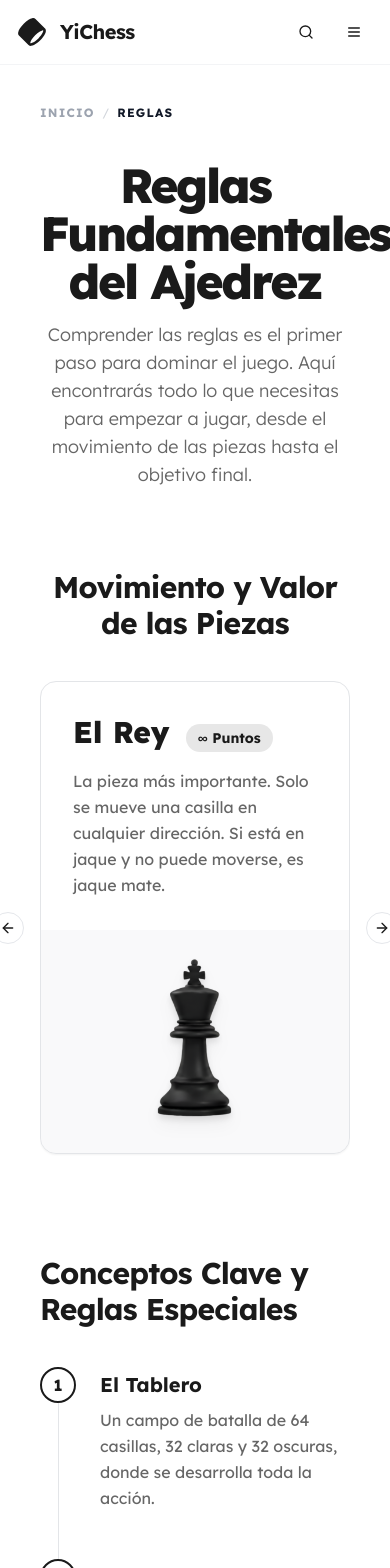
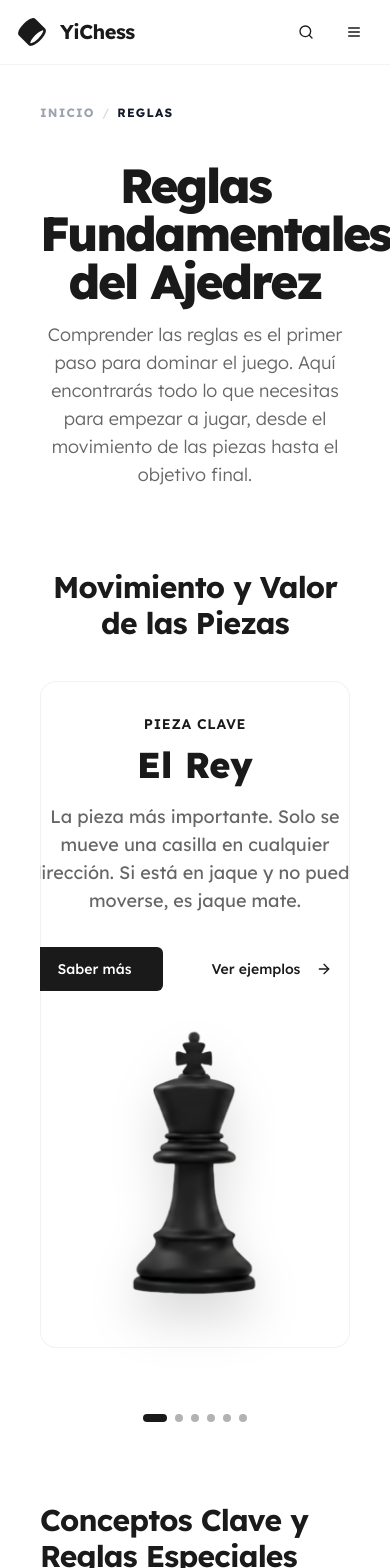
Before and after one commit to yisus17-stack/YiChess, a Next.js app: page /reglas in a window 390 px wide. Shown: the top 1568 px of the page. Built offline with nearby package versions, Linux system fonts and the light colour scheme.

Commit message:
asi el de reglas:

```diff
--- a/src/app/reglas/page.tsx
+++ b/src/app/reglas/page.tsx
@@ -1,3 +1,5 @@
+'use client';
+
 import type { Metadata } from 'next';
 import Image from 'next/image';
 import { AppBreadcrumb } from '@/components/layout/breadcrumb';
@@ -5,9 +7,11 @@ import {
     Carousel,
     CarouselContent,
     CarouselItem,
-    CarouselNext,
-    CarouselPrevious,
+    type CarouselApi,
   } from "@/components/ui/carousel";
+import { Button } from '@/components/ui/button';
+import { ArrowRight } from 'lucide-react';
+import React from 'react';
 
 export const metadata: Metadata = {
   title: 'Reglas del Ajedrez',
@@ -78,22 +82,30 @@ const RuleStep = ({ title, description, index, isLast }: { title: string, descri
 );
 
 const PieceInfoCard = ({ name, description, value, imageUrl }: { name: string; description: string; value: string | number; imageUrl: string; }) => (
-    <div className="bg-card border border-border rounded-2xl overflow-hidden shadow-sm hover:shadow-lg transition-shadow duration-300">
-        <div className="flex flex-col md:flex-row">
-            <div className="flex-1 p-8">
-                <div className="flex items-baseline gap-4 mb-4">
-                    <h3 className="text-3xl font-extrabold text-foreground">{name}</h3>
-                    <span className="bg-primary/10 text-primary font-bold text-sm px-3 py-1 rounded-full">{value} Puntos</span>
+    <div className="bg-card border border-border/50 rounded-2xl">
+      <div className="flex flex-col lg:flex-row items-center gap-8 p-8 md:p-12">
+        <div className="flex-1 text-center lg:text-left">
+          <p className="font-semibold text-primary mb-2 uppercase tracking-wider text-sm">
+            {value === '∞' ? 'Pieza Clave' : `Valor: ${value} puntos`}
+          </p>
+          <h3 className="text-4xl md:text-5xl font-extrabold text-foreground mb-4 leading-tight">
+            {name}
+          </h3>
+          <p className="text-muted-foreground text-lg mb-8 max-w-lg">{description}</p>
+          <div className="flex gap-4 justify-center lg:justify-start">
+            <Button size="lg">Saber más</Button>
+            <Button size="lg" variant="ghost">
+              Ver ejemplos <ArrowRight className="ml-2 size-4" />
+            </Button>
           </div>
-                <p className="text-muted-foreground leading-relaxed">{description}</p>
         </div>
-            <div className="bg-muted/50 md:w-1/3 flex items-center justify-center p-6 md:p-8">
+        <div className="flex-1 flex items-center justify-center lg:w-1/3">
           <Image
               src={imageUrl}
               alt={`Pieza de ajedrez: ${name}`}
-                    width={120}
-                    height={120}
-                    className="object-contain drop-shadow-lg"
+              width={200}
+              height={200}
+              className="object-contain drop-shadow-2xl"
           />
         </div>
       </div>
@@ -102,10 +114,27 @@ const PieceInfoCard = ({ name, description, value, imageUrl }: { name: string; d
 
 
 export default function RulesPage() {
+  const [api, setApi] = React.useState<CarouselApi>()
+  const [current, setCurrent] = React.useState(0)
+  const [count, setCount] = React.useState(0)
+
+  React.useEffect(() => {
+    if (!api) {
+      return
+    }
+
+    setCount(api.scrollSnapList().length)
+    setCurrent(api.selectedScrollSnap() + 1)
+
+    api.on("select", () => {
+      setCurrent(api.selectedScrollSnap() + 1)
+    })
+  }, [api])
+
   return (
     <div className="max-w-[1200px] w-full px-10">
         <AppBreadcrumb />
-        <div className='max-w-3xl mx-auto'>
+        <div className='max-w-4xl mx-auto'>
             <header className="text-center mb-20">
                 <h1 className="text-5xl font-extrabold text-foreground tracking-tighter mb-4">Reglas Fundamentales del Ajedrez</h1>
                 <p className="text-lg font-light text-muted-foreground max-w-3xl mx-auto">
@@ -116,7 +145,7 @@ export default function RulesPage() {
             <div className="space-y-20">
                 <section>
                     <h2 className="text-3xl font-bold tracking-tight text-foreground mb-10 text-center">Movimiento y Valor de las Piezas</h2>
-                    <Carousel className="w-full" opts={{ loop: true }}>
+                    <Carousel className="w-full" setApi={setApi} opts={{ loop: true }}>
                         <CarouselContent>
                             {pieces.map((piece) => (
                                 <CarouselItem key={piece.name}>
@@ -124,9 +153,17 @@ export default function RulesPage() {
                                 </CarouselItem>
                             ))}
                         </CarouselContent>
-                        <CarouselPrevious />
-                        <CarouselNext />
                     </Carousel>
+                    <div className="flex justify-center gap-2 mt-8">
+                        {Array.from({ length: count }).map((_, index) => (
+                          <button
+                            key={index}
+                            onClick={() => api?.scrollTo(index)}
+                            className={`h-2 rounded-full transition-all duration-300 ${current === index + 1 ? 'w-6 bg-primary' : 'w-2 bg-muted-foreground/50 hover:bg-muted-foreground'}`}
+                            aria-label={`Ir a la diapositiva ${index + 1}`}
+                          />
+                        ))}
+                    </div>
                 </section>
 
                 <section>
```
Lines whose indentation alone changed are shown as unchanged.
